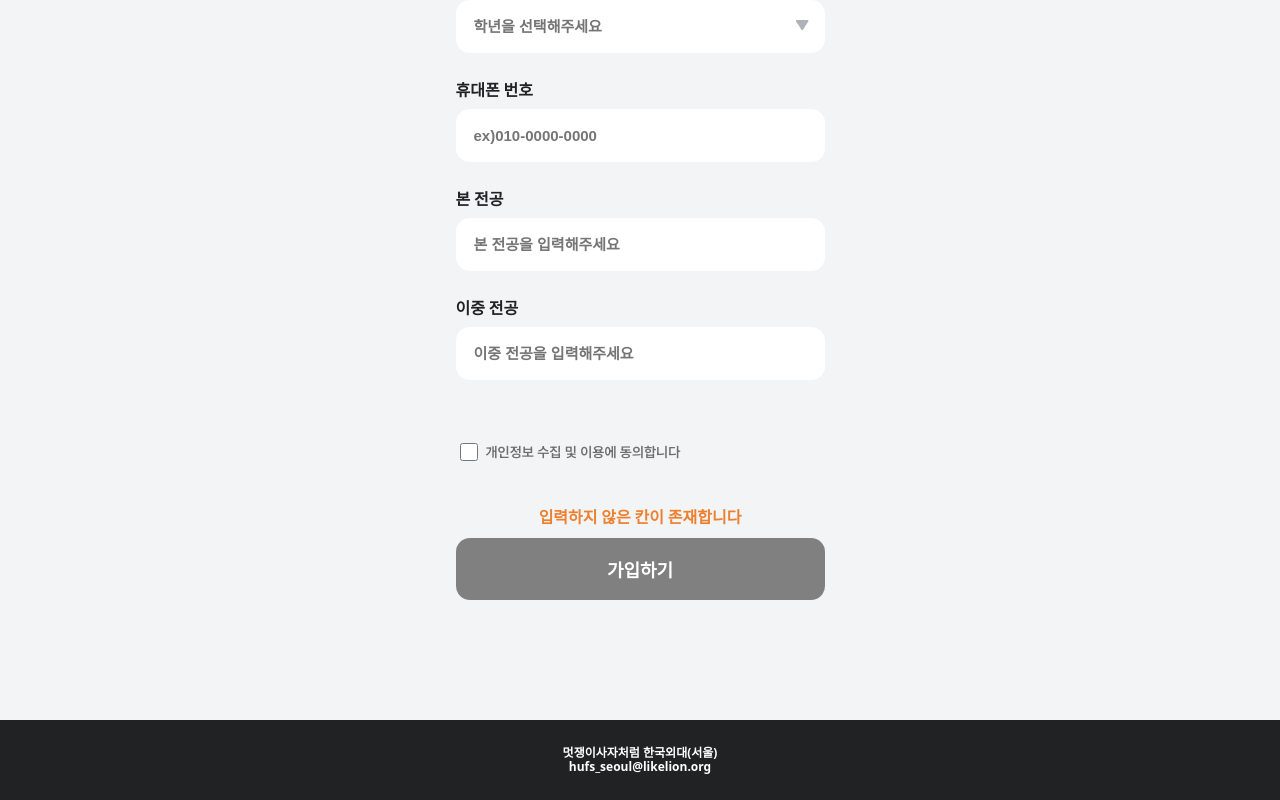
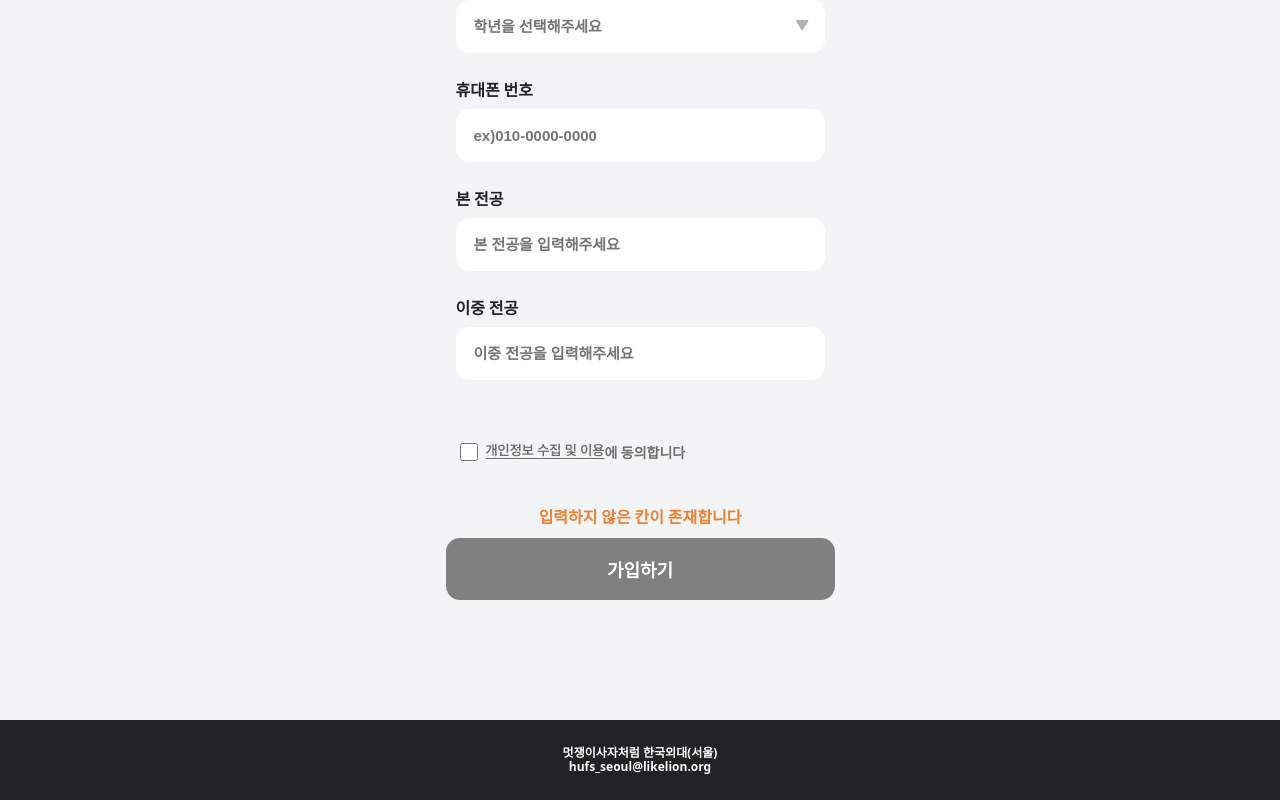
Before and after one commit to LIKELION-HUFS-13th-MANAGEMENT/Recruitment-Frontend, a React (Create React App) app: page /signup in a window 1280 px wide. Shown: the part 932-1732 px from the top of the page. Built offline with nearby package versions, Linux system fonts and the light colour scheme.

Commit message:
Feat:개인정보 이용 동의 모달 추가

```diff
--- a/src/ui/pages/SignupPage.js
+++ b/src/ui/pages/SignupPage.js
@@ -36,6 +36,7 @@ const SignupPage = () => {
   const [major, setMajor] = useState('');
   const [doubleMajor, setDoubleMajor] = useState('');
   const [grade, setGrade] = useState('');
+  const [isModal, setIsModal] = useState(false);
   const categoryValue = [
     email,
     password,
@@ -92,6 +93,48 @@ const SignupPage = () => {
   useEffect(() => {
     console.log(isChecked);
   }, [isChecked]);
+
+  const PrivacyModal = () => {
+    return(
+      <ModalBody>
+        <ModalText>
+          [개인정보 수집·이용 동의서]
+        </ModalText>
+        <ModalText>
+          주식회사 멋쟁이 사자처럼은 「정보통신망 이용촉진 및 정보보호에 관한 법률」 및 「개인정보보호법」 등 관련 법령상의 개인정보보호 규정을 준수하여 「25년 멋쟁이사자처럼 13기 모집」 참가자의 개인정보 및 권익을 보호하고, 개인정보와 관련한 참가자의 고충을 원활하게 처리할 수 있도록 다음과 같은 개인정보 처리방침을 두고 있습니다.
+        </ModalText>
+        <ModalText>
+          가. 개인 정보의 수집· 이용에 관한 사항
+        </ModalText>
+        <ModalText>
+          {`개인 정보의 수집· 이용 목적
+개인 정보는 1차적으로 본 프로그램 참가신청, 참가신청에 따른 본인확인, 개인식별, 프로그램 진행, 프로그램 관련 안내/고지사항 등의 전달, 문의사항 또는 불만사항 등의 확인 및 처리, 분쟁 조정을 위한 기록 보존 등을 위해 사용됩니다. 이후 멋쟁이사자처럼의 프로그램 및 브랜드 홍보를 위한 마케팅에 활용될 수 있습니다.
+ 수집하는 개인 정보의 항목
+성명, 연락처, 이메일, 소속, 직업 등 신청 및 프로그램 운영 중 취득한 정보
+개인 정보의 보유· 이용기간
+개인 정보는 원칙적으로 개인 정보의 수집 및 이용목적이 달성되면 지체 없이 파기합니다. 단, 본 사업 종료 후 참여 인정 문서 발급을 위한 최소한의 자료(성명, 전화번호, 이메일)는 사업종료 이후 5년간 보존됩니다.
+동의를 거부할 권리 및 동의를 거부할 경우의 불이익
+위 개인 정보의 수집· 이용에 거부할 권리가 있음을 알려드립니다. 단, 수집항목은 사업 진행을 위한 최소한의 필수 정보로서 개인 정보 수집· 이용에 동의하지 않으실 경우 프로그램 참가 및 제반 활동이 불가능합니다.`}
+        </ModalText>
+        <ModalText>
+        나. 개인 정보 제3자 제공에 관한 사항
+        </ModalText>
+        <ModalText>
+        {`
+제공받는 자
+주식회사 멋쟁이사자처럼
+제공받는 자의 목적
+‘25년 멋쟁이사자처럼 13기 모집’ 진행 및 운영, 참가자 관리, 마케팅 활용
+제공하는 개인 정보 항목
+성명, 연락처, 이메일, 소속, 직업 등 신청 및 프로그램 운영 중 취득한 정보
+동의를 거부할 권리 및 동의를 거부할 경우의 불이익
+위 제3자에 대한 개인 정보의 제공에 관한 동의를 거부할 수 있으나 본 프로그램 참가를 위해 필수적이므로 위 사항에 동의하셔야만 참가 및 활동이 가능합니다.`}
+
+        </ModalText>
+        <CloseButton onClick={() => setIsModal(false)}>확인</CloseButton>
+      </ModalBody>
+    )
+  }
 
   return (
     <SignupBody>
@@ -183,7 +226,11 @@ const SignupPage = () => {
           value={isChecked}
           onChange={() => setIsChecked((prev) => !prev)}
         />
-        <CheckBoxText>개인정보 수집 및 이용에 동의합니다</CheckBoxText>
+        <div style={{display:'flex'}}>
+          <CheckBoxText onClick={() => setIsModal(prev => !prev)}>개인정보 수집 및 이용</CheckBoxText>
+          <div style={{fontSize: 14,fontWeight: 600,color: "#6e6e6e"}}>에 동의합니다</div>
+        </div>
+      {isModal ? <PrivacyModal/> : <></>}
       </SignupCheckBoxArea>
       <MarginVertical margin={40} />
       {emptyArray.includes(true) ? (
@@ -213,6 +260,7 @@ const SignupPage = () => {
         style={{
           backgroundColor:
             !emptyArray.includes(true) && isChecked ? '' : 'gray',
+          marginTop:isModal ? 100 : 0
         }}
         >가입하기</SignupButton>
         <MarginVertical margin={100}/>
@@ -345,6 +393,7 @@ const SignupInput = styled.input`
 const SignupCheckBoxArea = styled.div`
   display:flex;
   align-items:center;
+  position:relative;
   gap:5px;
   width: 100%;
   max-width: 369px;
@@ -359,16 +408,27 @@ const CheckBox = styled.input`
 `;
 
 const CheckBoxText = styled.div`
+  font-size: 14px;
+  font-weight: 600;
   color: #6e6e6e;
   font-family: Pretendard;
-  font-size: 14px;
   font-style: normal;
-  font-weight: 600;
   line-height: normal;
+  display:flex;
+  text-decoration:underline;
+  text-decoration-thickness: 1.3px;
+
+  text-underline-position : under;
+
+  justify-content:center;
+  &:hover{
+    color:#ED802F;
+  }
+
 `;
 
 const SignupButton = styled.button`
-  width: 369px;
+  width: 100%;
   border: none;
   padding: 18px;
   border-radius: 14px;
@@ -416,3 +476,37 @@ const GradeInputBody = styled.div`
     width: 90vw;
   }
 `
+
+const ModalBody = styled.div`
+  width:100%;
+  height:300px;
+  background-color:#fff;
+  display:flex;
+  align-items:center;
+  position:absolute;
+  border-radius:10px;
+  padding:20px;
+  box-sizing:border-box;
+  overflow:scroll;
+  flex-direction:column;
+`
+
+const ModalText = styled.div`
+  color:#212224;
+  font-weight:500;
+  font-size:14px;
+  line-height:22px;
+  margin-bottom:10px;
+`
+
+const CloseButton = styled.button`
+  border:none;
+  background:none;
+  font-weight:600;
+  color:#4c4c4c;
+  margin-top:10px;
+
+  &:hover{
+    color:#ED802F;
+  }
+`
```
